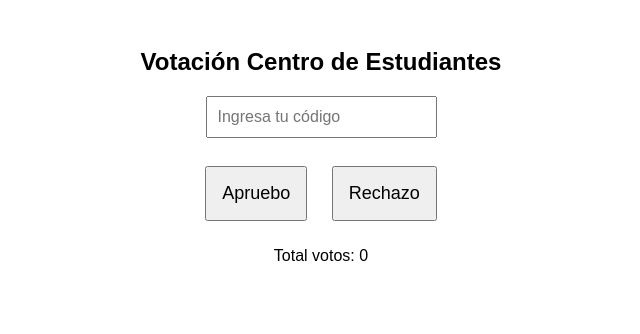
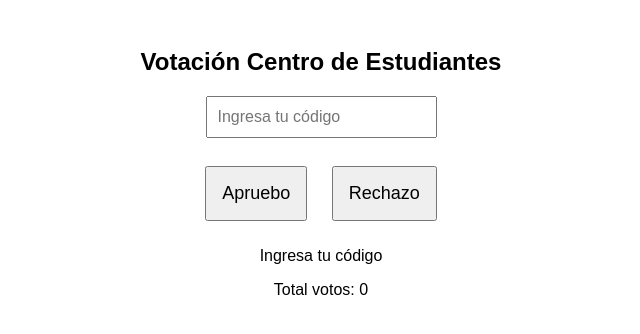
Before and after one commit to pibecrisbot/votacion, a plain HTML site: page index.html in a window 1280 px wide. Both pictures are taken after a click on the button "Apruebo". Shown: the whole page, without its empty margins (319-959 px from the left). Drawn offline with Linux system fonts and the light colour scheme; no server answers.

Commit message:
Update index.html

```diff
--- a/index.html
+++ b/index.html
@@ -28,7 +28,7 @@ input { padding: 10px; font-size: 16px; }
 
 const scriptURL = "https://script.google.com/macros/s/AKfycby4ZwKvvDrCSHn-C4AK3o6CpkvLytEU7_c68VEx5qQj2mT3ZrBhgrHtDG4xEfaVYfR2/exec";
 
-function (opcion) {
+function votar(opcion) {
   const codigo = document.getElementById("codigo").value;
 
   if (!codigo) {
@@ -72,3 +72,5 @@ cargarContador();
 
 </body>
 </html>
+</body>
+</html>
```
Lines whose indentation alone changed are shown as unchanged.
